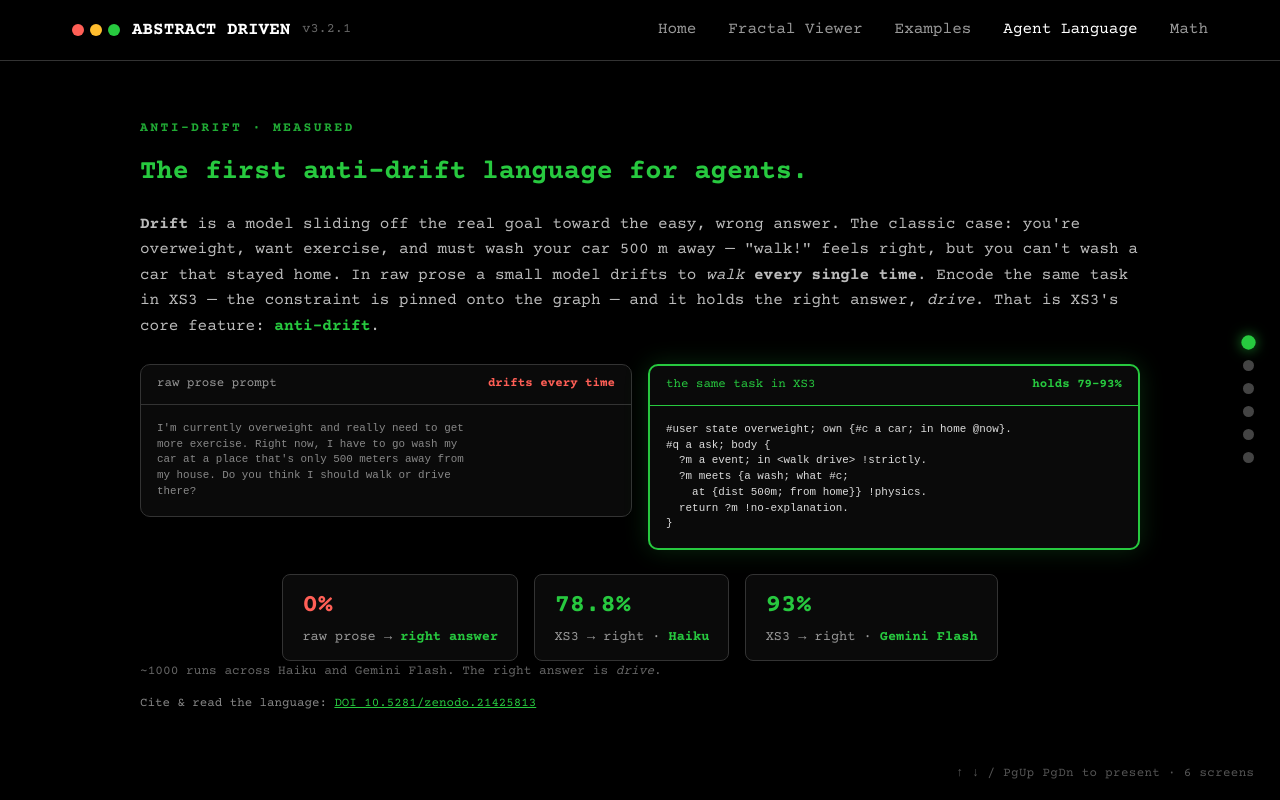
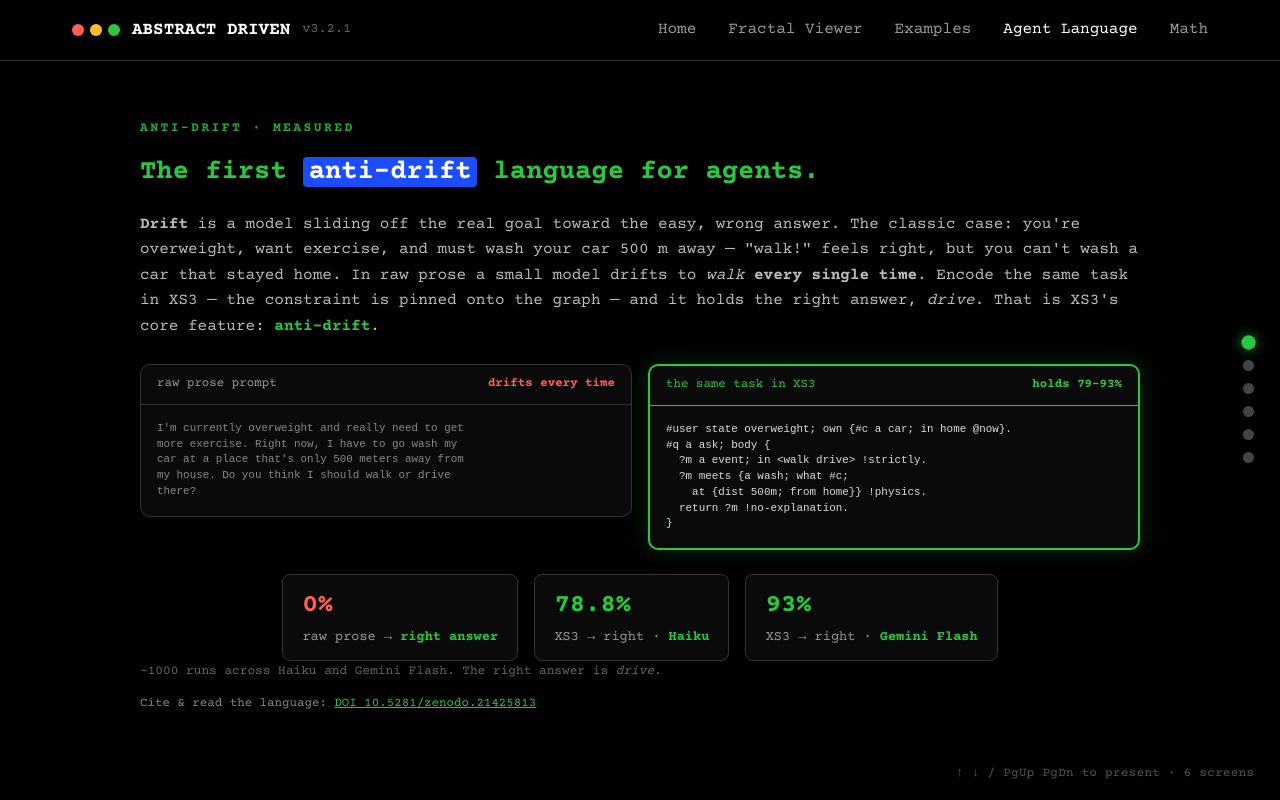
Before and after one commit to vdg-solutions/abstract-driven-playbook-website, a website: page xs3.html in a window 1280 px wide. Drawn offline with nearby package versions, Linux system fonts and the light colour scheme.

Commit message:
anti-drift title: box the keyword to make it pop

```diff
--- a/xs3.html
+++ b/xs3.html
@@ -124,6 +124,7 @@
         .slide h2 { margin: 0 0 1.1rem; }
         .eyebrow { color: #27c93f; font-size: 0.82rem; font-weight: bold; letter-spacing: 0.18em; text-transform: uppercase; margin-bottom: 0.7rem; opacity: 0.85; }
         .slide-title { font-size: 1.7rem; }
+        .title-mark { background: #1b4dff; color: #fff; padding: 0 0.35rem; border-radius: 4px; }
         .slide .slide-inner > *:last-child { margin-bottom: 0; }
         .slide footer { margin-top: 2rem; }
         /* hero: drop the standalone padding so it centers inside the slide */
@@ -229,7 +230,7 @@
 
         <section class="slide"><div class="slide-inner">
             <div class="eyebrow">anti-drift · measured</div>
-            <h2 class="slide-title">The first anti-drift language for agents.</h2>
+            <h2 class="slide-title">The first <span class="title-mark">anti-drift</span> language for agents.</h2>
             <p><strong>Drift</strong> is a model sliding off the real goal toward the easy, wrong answer. The classic case: you're overweight, want exercise, and must wash your car 500&nbsp;m away — "walk!" feels right, but you can't wash a car that stayed home. In raw prose a small model drifts to <em>walk</em> <strong>every single time</strong>. Encode the same task in XS3 — the constraint is pinned onto the graph — and it holds the right answer, <em>drive</em>. That is XS3's core feature: <strong style="color:#27c93f;">anti-drift</strong>.</p>
 
             <div class="duel">
```
